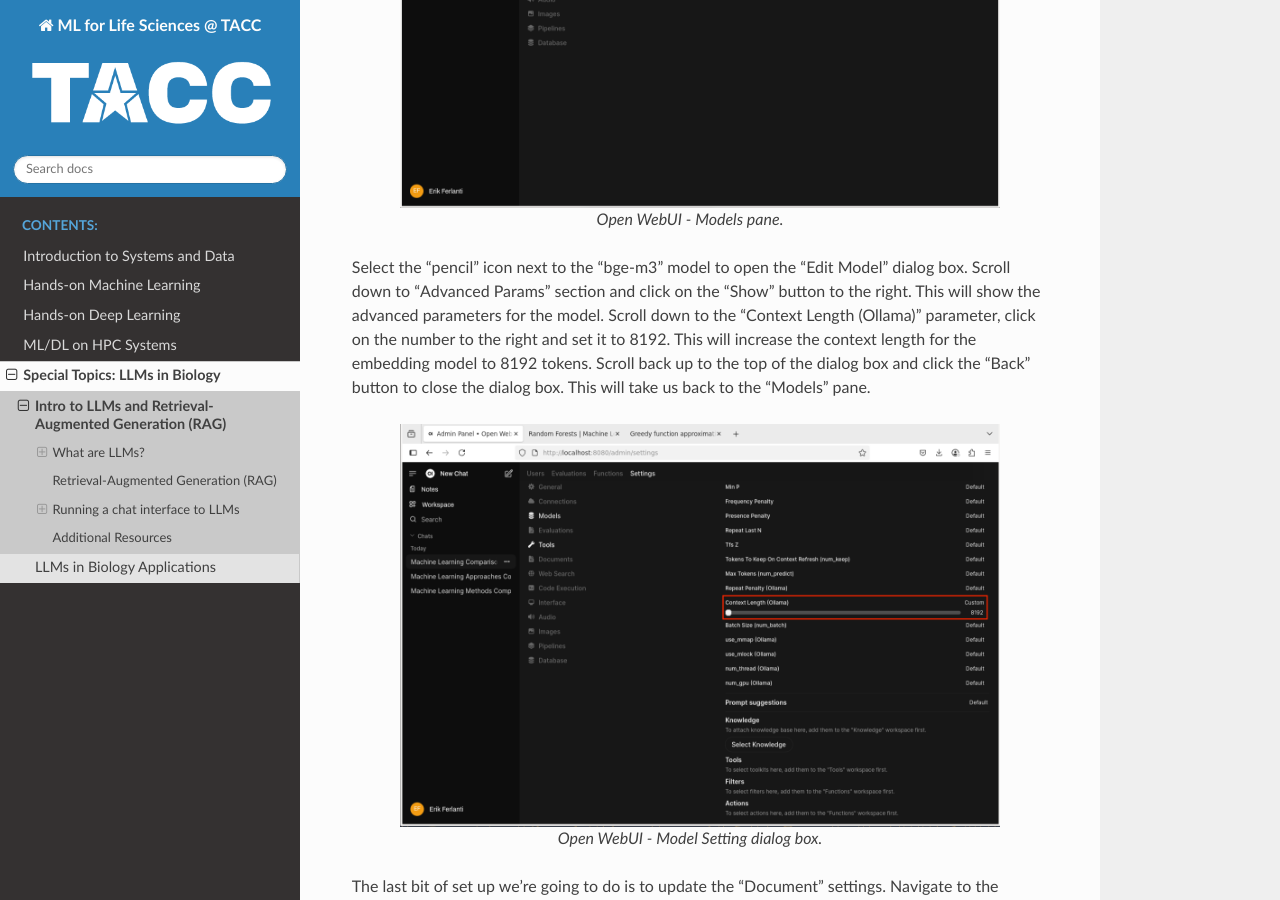
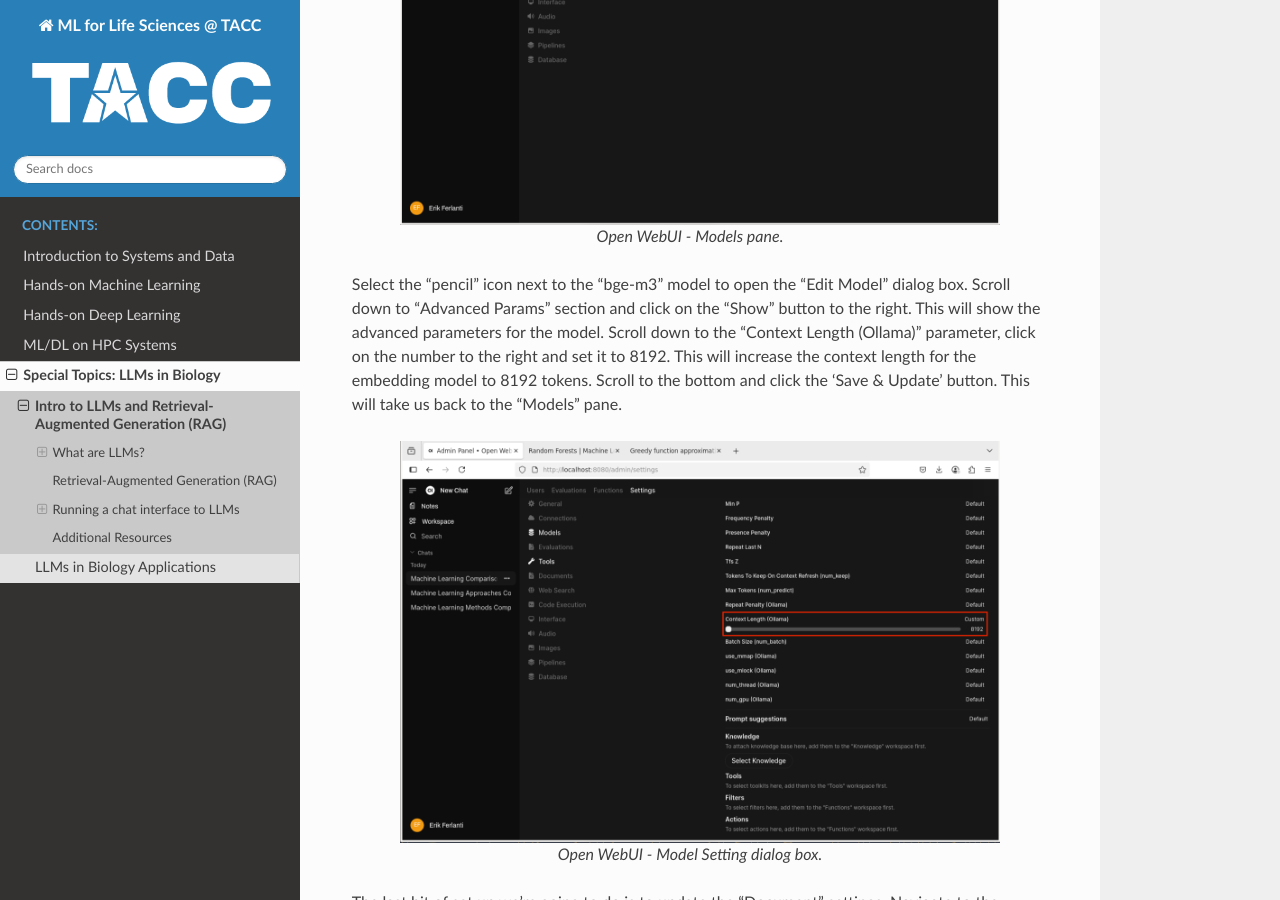
Before and after one commit to lconcia/life_sciences_ml_at_tacc, a Sphinx documentation site: the page built from docs/section5/intro_to_llms_rag.rst, in a window 1280 px wide and 900 px high, scrolled down 11113 px. Built offline with Sphinx 7.4.7 and the Read the Docs theme 3.1.0, drawn with Linux system fonts in a browser that asks for light colours; some of the changed lines change nothing that is shown; some of the changed text lies outside the part shown.

Commit message:
minor edits to intro to llms (#78)

```diff
--- a/docs/section5/intro_to_llms_rag.rst
+++ b/docs/section5/intro_to_llms_rag.rst
@@ -173,13 +173,13 @@
 .. code-block:: console
 
    # Move to the scratch directory
-   $ cd $SCRATCH
+   [vista]$ cd $SCRATCH
 
    # Download the Firefox install script
-   $ wget https://raw.githubusercontent.com/TACC/life_sciences_ml_at_tacc/refs/heads/main/docs/section5/files/install_firefox_linux-aarch64.sh
+   [vista]$ wget https://raw.githubusercontent.com/TACC/life_sciences_ml_at_tacc/refs/heads/main/docs/section5/files/install_firefox_linux-aarch64.sh
 
    # Run the install script
-   $ . ./install_firefox_linux-aarch64.sh
+   [vista]$ . ./install_firefox_linux-aarch64.sh
    Downloading firefox...
    Extracting firefox to /home1/03762/eriksf/bin...
    Linking /home1/03762/eriksf/bin/firefox/firefox to ff...
@@ -197,10 +197,10 @@
 .. code-block:: console
 
     # Download the start script
-    $ wget https://raw.githubusercontent.com/TACC/life_sciences_ml_at_tacc/refs/heads/main/docs/section5/files/start-openwebui.sh
+    [vista]$ wget https://raw.githubusercontent.com/TACC/life_sciences_ml_at_tacc/refs/heads/main/docs/section5/files/start-openwebui.sh
 
     # Run the start script
-    $ . ./start-openwebui.sh
+    [vista]$ . ./start-openwebui.sh
 
     Currently Loaded Modules:
       1) ucc/1.3.0      4) TACC            7) nvpl/25.3
@@ -238,7 +238,8 @@
     Starting open-webui instance...
     Running start script...
     To stop open-webui, type 'apptainer instance stop openwebui1'
-    $ apptainer instance list
+
+    [vista]$ apptainer instance list
     INSTANCE NAME    PID        IP    IMAGE
     openwebui1       1435449          /tmp/rootfs-1217685323/root
 
@@ -252,7 +253,7 @@
 .. code-block:: console
 
    # Open Firefox
-   $ ff &
+   [vista]$ ff &
 
 With the browser open to the start page, click the "Get started" link at the bottom of the page.
 
@@ -337,8 +338,8 @@
 Select the "pencil" icon next to the "bge-m3" model to open the "Edit Model" dialog box. Scroll down to
 "Advanced Params" section and click on the "Show" button to the right. This will show the advanced parameters for the
 model. Scroll down to the "Context Length (Ollama)" parameter, click on the number to the right and set it to 8192. This will increase the
-context length for the embedding model to 8192 tokens. Scroll back up to the top of the dialog box and click the
-"Back" button to close the dialog box. This will take us back to the "Models" pane.
+context length for the embedding model to 8192 tokens. Scroll to the bottom and click the 'Save &
+Update' button. This will take us back to the "Models" pane.
 
 .. figure:: ./images/rag_embedding_model_settings.png
    :width: 600
```
